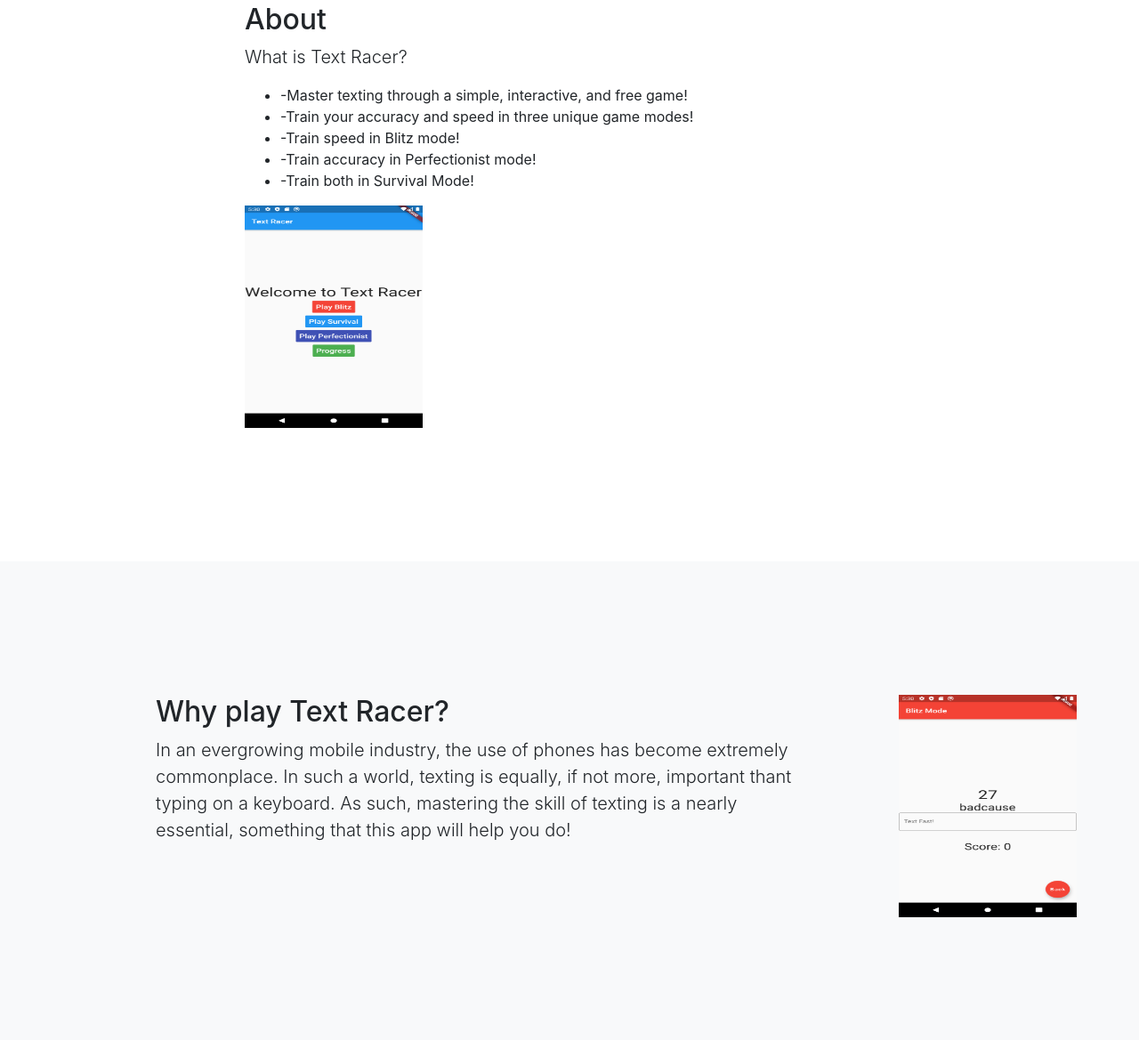
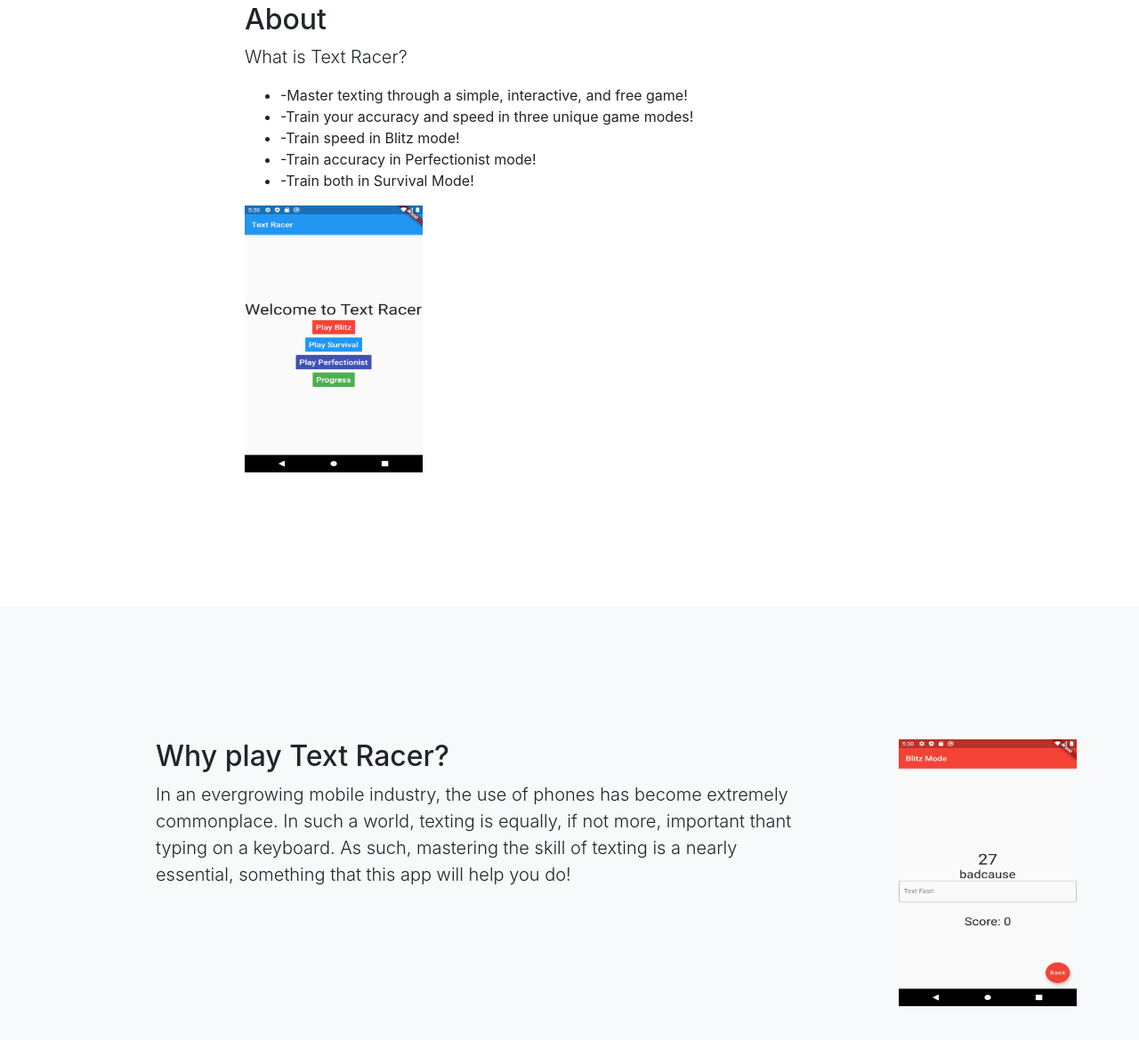
Before and after one commit to MrChang2/MrChang2.github.io, a website with bundled scripts: page index.html in a window 1280 px wide. Shown: the part 505-1674 px from the top of the page at 89% size. Built offline with nearby package versions, Linux system fonts and the light colour scheme.

Commit message:
Update index.html

```diff
--- a/index.html
+++ b/index.html
@@ -63,7 +63,7 @@
             <li>-Train accuracy in Perfectionist mode!</li>
             <li>-Train both in Survival Mode!</li>
           </ul>
-          <img src="Screenshot_1.png" alt="Main Menu" height="250" width="200">
+          <img src="Screenshot_1.png" alt="Main Menu" height="300" width="200">
         </div>
       </div>
     </div>
@@ -79,7 +79,7 @@
             essential, something that this app will help you do!
           </p>
         </div>
-        <img src="Screenshot_2.png" alt="Gameplay" height="250" width="200">
+        <img src="Screenshot_2.png" alt="Gameplay" height="300" width="200">
       </div>
     </div>
   </section>
```
